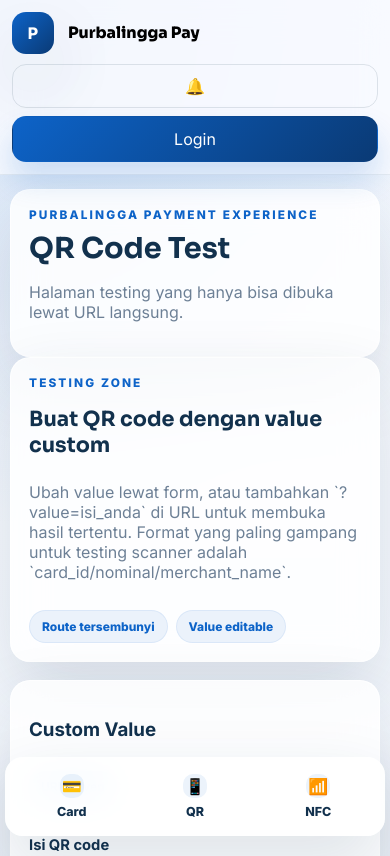
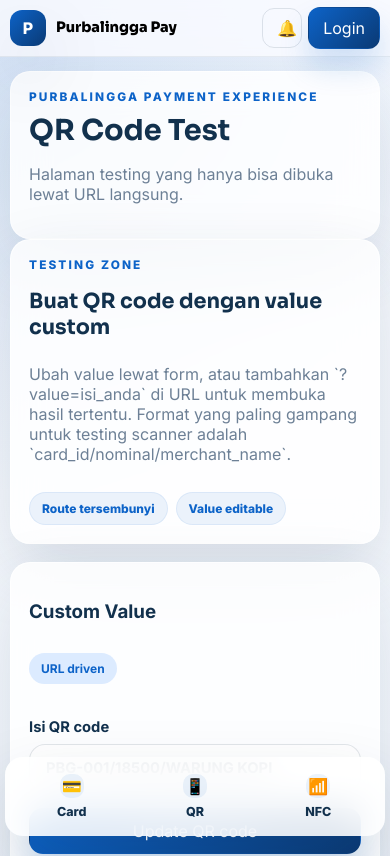
Before and after one commit to aizar124/purbalingga-pay-frontend, a React (Vite) app: page /qr-test in a window 390 px wide. Shown: the top 856 px of the page. Built offline with nearby package versions, Linux system fonts and the light colour scheme.

Commit message:
css part 3

```diff
--- a/src/styles/global.css
+++ b/src/styles/global.css
@@ -51,18 +51,18 @@
   display: flex;
   align-items: center;
   justify-content: space-between;
-  gap: 16px;
-  padding: 16px 20px;
+  gap: 12px;
+  padding: 10px 18px;
   background: rgba(249, 251, 255, 0.84);
   backdrop-filter: blur(18px);
   border-bottom: 1px solid rgba(18, 49, 77, 0.08);
-  flex-wrap: wrap;
+  flex-wrap: nowrap;
 }
 
 .brand {
   display: flex;
   align-items: center;
-  gap: 14px;
+  gap: 10px;
   min-width: 0;
 }
 
@@ -77,9 +77,9 @@
 .brand-mark,
 .avatar,
 .profile-avatar {
-  width: 48px;
-  height: 48px;
-  border-radius: 16px;
+  width: 40px;
+  height: 40px;
+  border-radius: 14px;
   display: grid;
   place-items: center;
   background: linear-gradient(135deg, var(--blue), var(--blue-dark));
@@ -99,7 +99,7 @@
 
 .brand-copy {
   display: grid;
-  gap: 2px;
+  gap: 0;
 }
 
 .brand span,
@@ -116,13 +116,15 @@
 }
 
 .brand-title {
-  font-size: 1.05rem;
-  font-weight: 800;
+  font-size: 0.95rem;
+  font-weight: 800;
+  line-height: 1.1;
 }
 
 .brand-subtitle {
-  font-size: 0.78rem;
+  font-size: 0.7rem;
   color: var(--muted);
+  line-height: 1.1;
 }
 
 .page-title {
@@ -133,10 +135,41 @@
 .topbar-actions {
   display: flex;
   align-items: center;
-  gap: 10px;
+  gap: 8px;
   flex-shrink: 0;
-  flex-wrap: wrap;
+  flex-wrap: nowrap;
   justify-content: flex-end;
+}
+
+.topbar-actions .primary-btn,
+.topbar-actions .ghost-btn,
+.topbar-actions .profile-pill,
+.topbar-actions .icon-btn {
+  min-height: 40px;
+}
+
+.topbar-actions .primary-btn,
+.topbar-actions .ghost-btn {
+  padding: 10px 14px;
+  border-radius: 12px;
+}
+
+.topbar-actions .profile-pill {
+  padding: 4px 10px 4px 5px;
+  border-radius: 999px;
+}
+
+.topbar-actions .icon-btn {
+  width: 40px;
+  height: 40px;
+  border-radius: 12px;
+}
+
+.topbar-actions .profile-avatar {
+  width: 28px;
+  height: 28px;
+  border-radius: 50%;
+  font-size: 0.78rem;
 }
 
 .card,
@@ -150,7 +183,7 @@
 .main {
   width: min(100%, 1200px);
   margin: 0 auto;
-  padding: 24px 20px calc(118px + env(safe-area-inset-bottom));
+  padding: 20px 20px calc(118px + env(safe-area-inset-bottom));
   flex: 1;
 }
 
@@ -1624,7 +1657,8 @@
   }
 
   .topbar {
-    padding: 14px 16px;
+    padding: 9px 14px;
+    gap: 10px;
   }
 
   .main {
@@ -1713,14 +1747,7 @@
   }
 
   .topbar-actions {
-    width: 100%;
-  }
-
-  .topbar-actions .primary-btn,
-  .topbar-actions .ghost-btn,
-  .topbar-actions .profile-pill {
-    flex: 1 1 auto;
-    justify-content: center;
+    gap: 6px;
   }
 }
 
@@ -1733,8 +1760,8 @@
   }
 
   .topbar {
-    gap: 10px;
-    align-items: stretch;
+    gap: 8px;
+    align-items: center;
   }
 
   .brand-subtitle,
@@ -1743,11 +1770,11 @@
   }
 
   .topbar {
-    padding: 14px 14px;
+    padding: 8px 12px;
   }
 
   .brand-button {
-    width: 100%;
+    max-width: 100%;
   }
 
   .main {
@@ -1800,13 +1827,7 @@
   }
 
   .topbar-actions {
-    gap: 8px;
-  }
-
-  .topbar-actions .primary-btn,
-  .topbar-actions .ghost-btn,
-  .topbar-actions .profile-pill {
-    width: 100%;
+    gap: 6px;
   }
 
   .bottom-nav {
@@ -1859,18 +1880,18 @@
 
 @media (max-width: 480px) {
   .topbar {
-    padding: 12px;
+    padding: 7px 10px;
   }
 
   .brand-mark,
   .avatar {
-    width: 42px;
-    height: 42px;
-    border-radius: 14px;
+    width: 36px;
+    height: 36px;
+    border-radius: 12px;
   }
 
   .brand-title {
-    font-size: 0.98rem;
+    font-size: 0.9rem;
   }
 
   .main {
```
